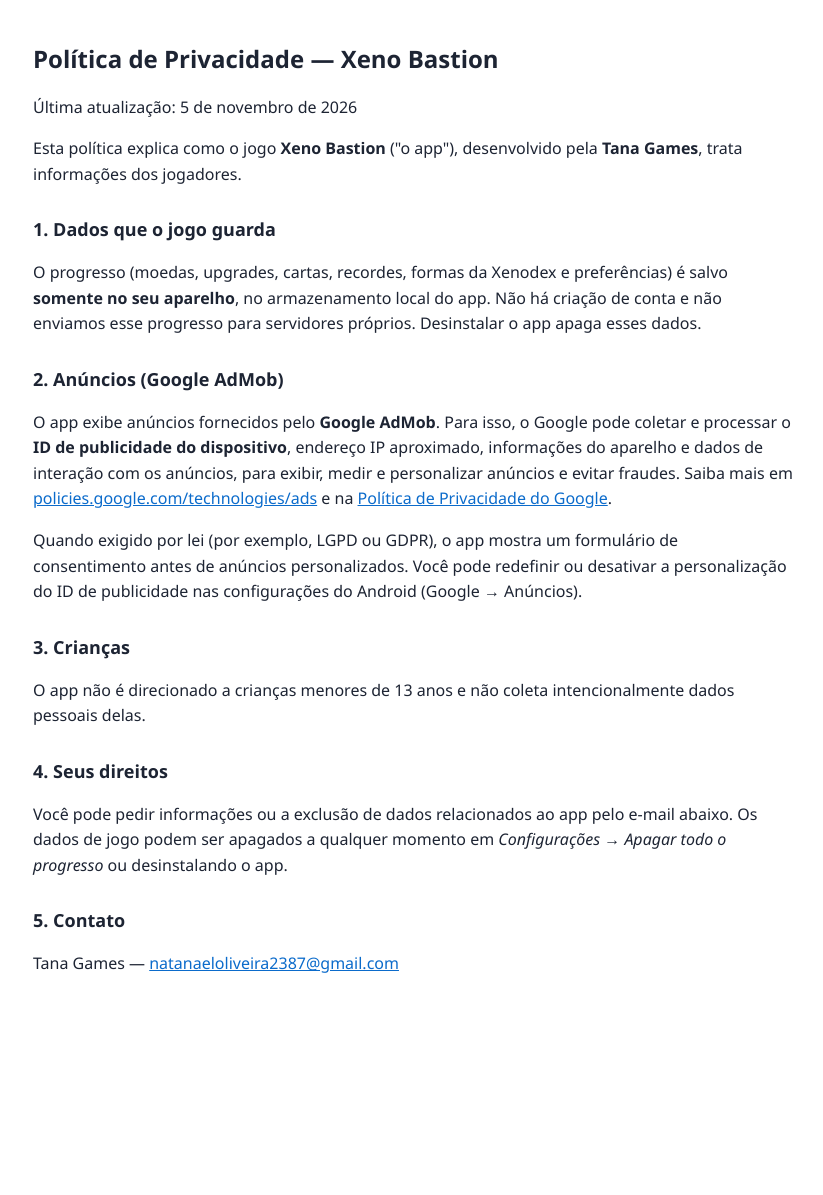
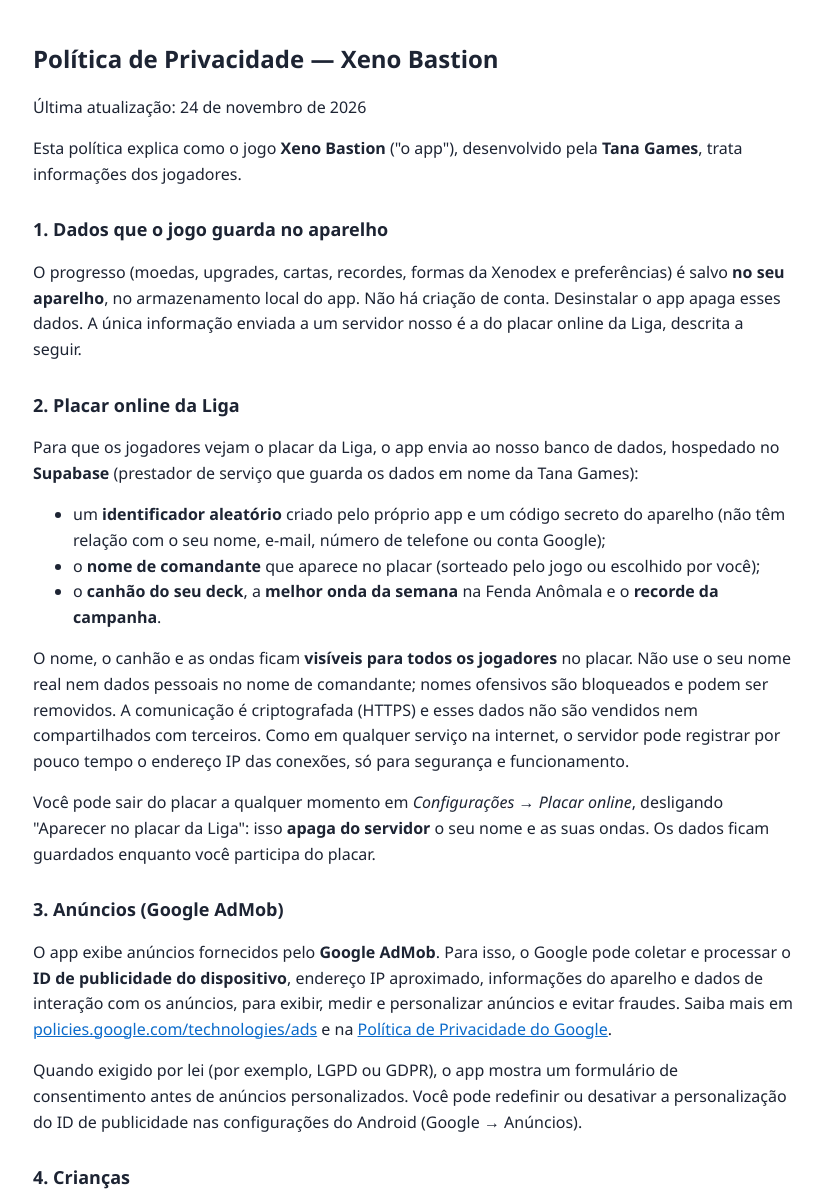
Before and after one commit to Natanael528/Natanael528.github.io, a plain HTML site: page privacidade.html in a window 1280 px wide. Shown: the top 1195 px of the page, without its empty margins (227-1050 px from the left). Before the commit the page ends 1017 px from the top, so only its background shows below. Drawn offline with Linux system fonts and the light colour scheme.

Commit message:
Política de privacidade: placar online da Liga (Xeno Bastion 1.4.1)
Co-Authored-By: Claude Opus 5.5 <noreply@anthropic.com>

```diff
--- a/privacidade.html
+++ b/privacidade.html
@@ -12,14 +12,27 @@
 </head>
 <body>
 <h1>Política de Privacidade — Xeno Bastion</h1>
-<p>Última atualização: 5 de novembro de 2026</p>
+<p>Última atualização: 24 de novembro de 2026</p>
 <p>Esta política explica como o jogo <b>Xeno Bastion</b> ("o app"), desenvolvido pela <b>Tana Games</b>, trata informações dos jogadores.</p>
 
-<h2>1. Dados que o jogo guarda</h2>
-<p>O progresso (moedas, upgrades, cartas, recordes, formas da Xenodex e preferências) é salvo <b>somente no seu aparelho</b>, no armazenamento local do app.
-Não há criação de conta e não enviamos esse progresso para servidores próprios. Desinstalar o app apaga esses dados.</p>
+<h2>1. Dados que o jogo guarda no aparelho</h2>
+<p>O progresso (moedas, upgrades, cartas, recordes, formas da Xenodex e preferências) é salvo <b>no seu aparelho</b>, no armazenamento local do app.
+Não há criação de conta. Desinstalar o app apaga esses dados. A única informação enviada a um servidor nosso é a do placar online da Liga, descrita a seguir.</p>
 
-<h2>2. Anúncios (Google AdMob)</h2>
+<h2>2. Placar online da Liga</h2>
+<p>Para que os jogadores vejam o placar da Liga, o app envia ao nosso banco de dados, hospedado no <b>Supabase</b> (prestador de serviço que guarda os dados em nome da Tana Games):</p>
+<ul>
+  <li>um <b>identificador aleatório</b> criado pelo próprio app e um código secreto do aparelho (não têm relação com o seu nome, e-mail, número de telefone ou conta Google);</li>
+  <li>o <b>nome de comandante</b> que aparece no placar (sorteado pelo jogo ou escolhido por você);</li>
+  <li>o <b>canhão do seu deck</b>, a <b>melhor onda da semana</b> na Fenda Anômala e o <b>recorde da campanha</b>.</li>
+</ul>
+<p>O nome, o canhão e as ondas ficam <b>visíveis para todos os jogadores</b> no placar. Não use o seu nome real nem dados pessoais no nome de comandante;
+nomes ofensivos são bloqueados e podem ser removidos. A comunicação é criptografada (HTTPS) e esses dados não são vendidos nem compartilhados com terceiros.
+Como em qualquer serviço na internet, o servidor pode registrar por pouco tempo o endereço IP das conexões, só para segurança e funcionamento.</p>
+<p>Você pode sair do placar a qualquer momento em <i>Configurações → Placar online</i>, desligando "Aparecer no placar da Liga": isso <b>apaga do servidor</b>
+o seu nome e as suas ondas. Os dados ficam guardados enquanto você participa do placar.</p>
+
+<h2>3. Anúncios (Google AdMob)</h2>
 <p>O app exibe anúncios fornecidos pelo <b>Google AdMob</b>. Para isso, o Google pode coletar e processar o
 <b>ID de publicidade do dispositivo</b>, endereço IP aproximado, informações do aparelho e dados de interação com os anúncios,
 para exibir, medir e personalizar anúncios e evitar fraudes. Saiba mais em
@@ -28,14 +41,15 @@ para exibir, medir e personalizar anúncios e evitar fraudes. Saiba mais em
 <p>Quando exigido por lei (por exemplo, LGPD ou GDPR), o app mostra um formulário de consentimento antes de anúncios personalizados.
 Você pode redefinir ou desativar a personalização do ID de publicidade nas configurações do Android (Google → Anúncios).</p>
 
-<h2>3. Crianças</h2>
+<h2>4. Crianças</h2>
 <p>O app não é direcionado a crianças menores de 13 anos e não coleta intencionalmente dados pessoais delas.</p>
 
-<h2>4. Seus direitos</h2>
-<p>Você pode pedir informações ou a exclusão de dados relacionados ao app pelo e-mail abaixo. Os dados de jogo podem ser apagados
-a qualquer momento em <i>Configurações → Apagar todo o progresso</i> ou desinstalando o app.</p>
+<h2>5. Seus direitos</h2>
+<p>Você pode pedir informações ou a exclusão de dados relacionados ao app pelo e-mail abaixo. Os dados do placar online podem ser apagados
+a qualquer momento em <i>Configurações → Placar online</i>. Os dados de jogo do aparelho podem ser apagados em
+<i>Configurações → Apagar todo o progresso</i> ou desinstalando o app.</p>
 
-<h2>5. Contato</h2>
+<h2>6. Contato</h2>
 <p>Tana Games — <a href="mailto:natanaeloliveira2387@gmail.com">natanaeloliveira2387@gmail.com</a></p>
 </body>
 </html>
```
